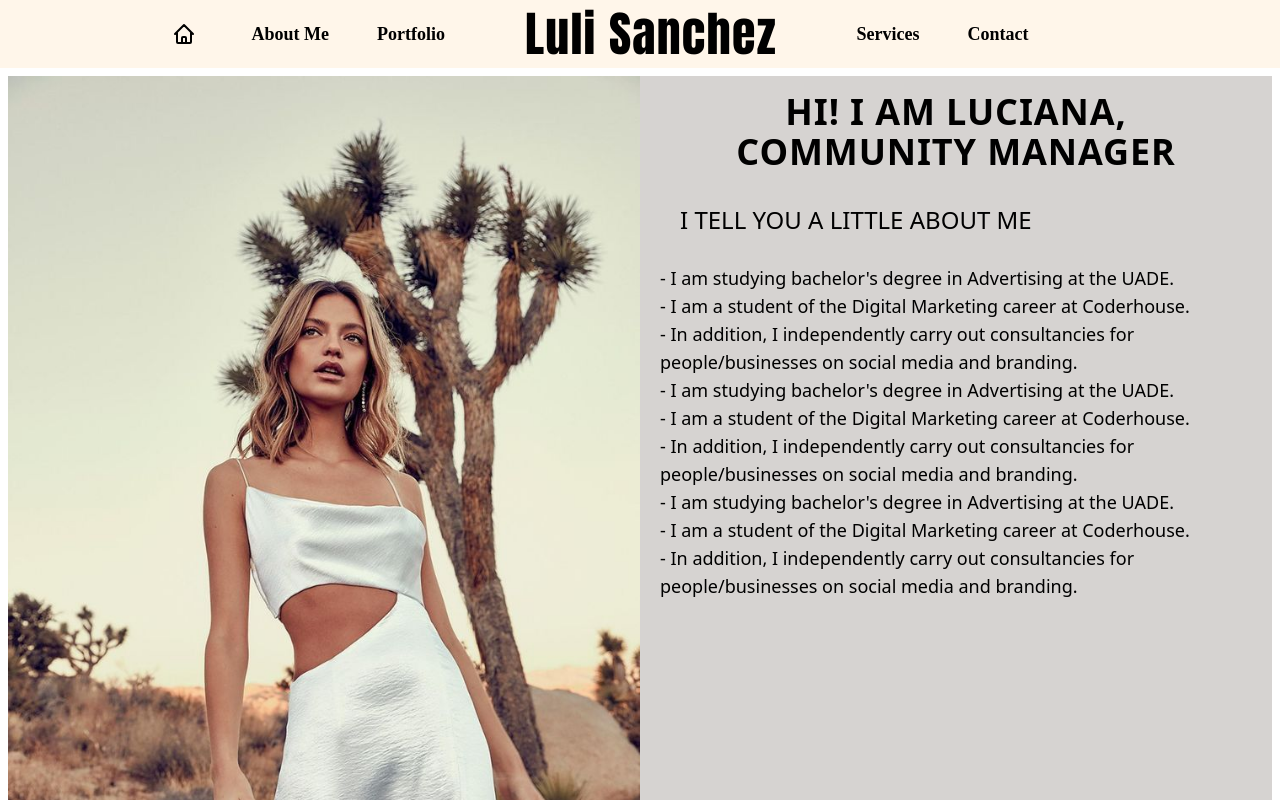
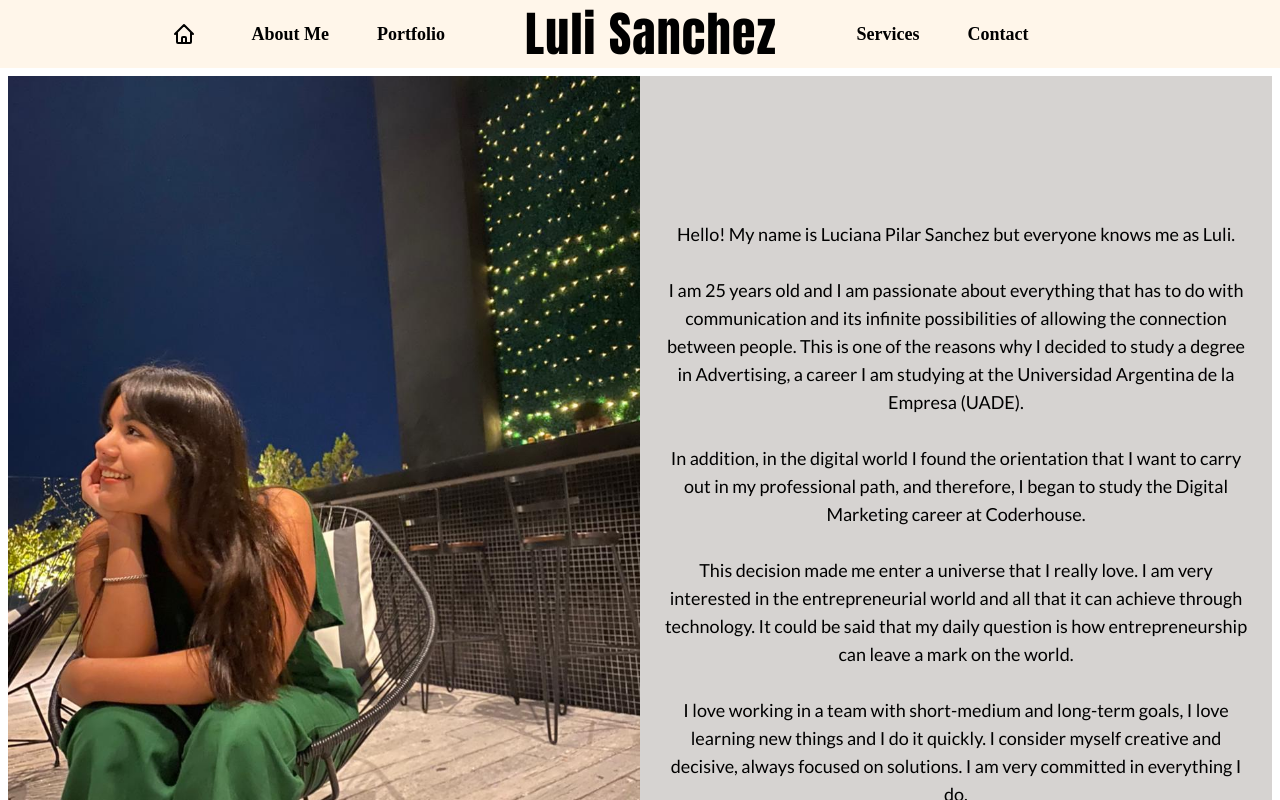
Before and after one commit to JuanmaGre/luli-sanchez-portfolio, a Next.js app: page /aboutMe in a window 1280 px wide. Shown: the top 800 px of the page. Built offline with nearby package versions, Linux system fonts and the light colour scheme; a web font is replaced by a local one.

Commit message:
about me img, text finish

```diff
--- a/pages/aboutMe.js
+++ b/pages/aboutMe.js
@@ -1,38 +1,34 @@
 import React from 'react'
 import Layout from '../components/Layout'
+
 
 function aboutMe() {
     return (
         <Layout>
-            <div className='grid grid-cols-2 mx-2 py-2'>
+            <div className='grid grid-cols-2 px-2 py-2'>
                 <div>
                     <img
-                        src="asd.jpeg"
+                        src="about.jpg"
                         alt=""
                         width={660}
-                        max-height={400}
                     />
                 </div>
-                <div className='bg-[#d6d3d1]'>
-                    <h1 className='justify-center text-center mt-4 mb-8 text-4xl font-bold tracking-wide'>
-                        HI! I AM LUCIANA,<br></br>COMMUNITY MANAGER
-                    </h1>
-                    <h4 className='justify-center text-left ml-10 text-2xl mb-2'>
-                        I TELL YOU A LITTLE ABOUT ME
-                    </h4>
-                    <p className='justify-center text-left ml-5 text-lg pt-5'>
-                        - I am studying bachelor's degree in Advertising at the UADE.<br></br>
-                        - I am a student of the Digital Marketing career at Coderhouse.<br></br>
-                        - In addition, I independently carry out consultancies for people/businesses on social media
-                        and branding.<br></br>
-                        - I am studying bachelor's degree in Advertising at the UADE.<br></br>
-                        - I am a student of the Digital Marketing career at Coderhouse.<br></br>
-                        - In addition, I independently carry out consultancies for people/businesses on social media
-                        and branding.<br></br>
-                        - I am studying bachelor's degree in Advertising at the UADE.<br></br>
-                        - I am a student of the Digital Marketing career at Coderhouse.<br></br>
-                        - In addition, I independently carry out consultancies for people/businesses on social media
-                        and branding.<br></br>
+                <div className='bg-[#d6d3d1] cursor-default justify-center text-center'>
+                    <p className='font-services pt-36 text-lg pl-5 pr-5'>
+                    Hello! My name is Luciana Pilar Sanchez but everyone knows me as Luli.
+                    <br></br>
+                    <br></br>
+                    I am 25 years old and I am passionate about everything that has to do with communication and its infinite possibilities of allowing the connection between people.
+                    This is one of the reasons why I decided to study a degree in Advertising, a career I am studying at the Universidad Argentina de la Empresa (UADE).
+                    <br></br>
+                    <br></br>
+                    In addition, in the digital world I found the orientation that I want to carry out in my professional path, and therefore, I began to study the Digital Marketing career at Coderhouse.
+                    <br></br>
+                    <br></br>
+                    This decision made me enter a universe that I really love. I am very interested in the entrepreneurial world and all that it can achieve through technology. It could be said that my daily question is how entrepreneurship can leave a mark on the world.
+                    <br></br>
+                    <br></br>
+                    I love working in a team with short-medium and long-term goals, I love learning new things and I do it quickly. I consider myself creative and decisive, always focused on solutions. I am very committed in everything I do.
                     </p>
                 </div>
             </div>
--- a/styles/globals.css
+++ b/styles/globals.css
@@ -15,11 +15,11 @@
     }
 
     ::-webkit-scrollbar {
-        @apply bg-[#fbbf24]
+        @apply bg-slate-300 w-3
     }
 
     ::-webkit-scrollbar-thumb {
-        @apply bg-[#fef3c7]
+        @apply bg-[#ffedd5]/50
     }
 }
 
```
Also changed, not shown: public/about.jpg (added).
